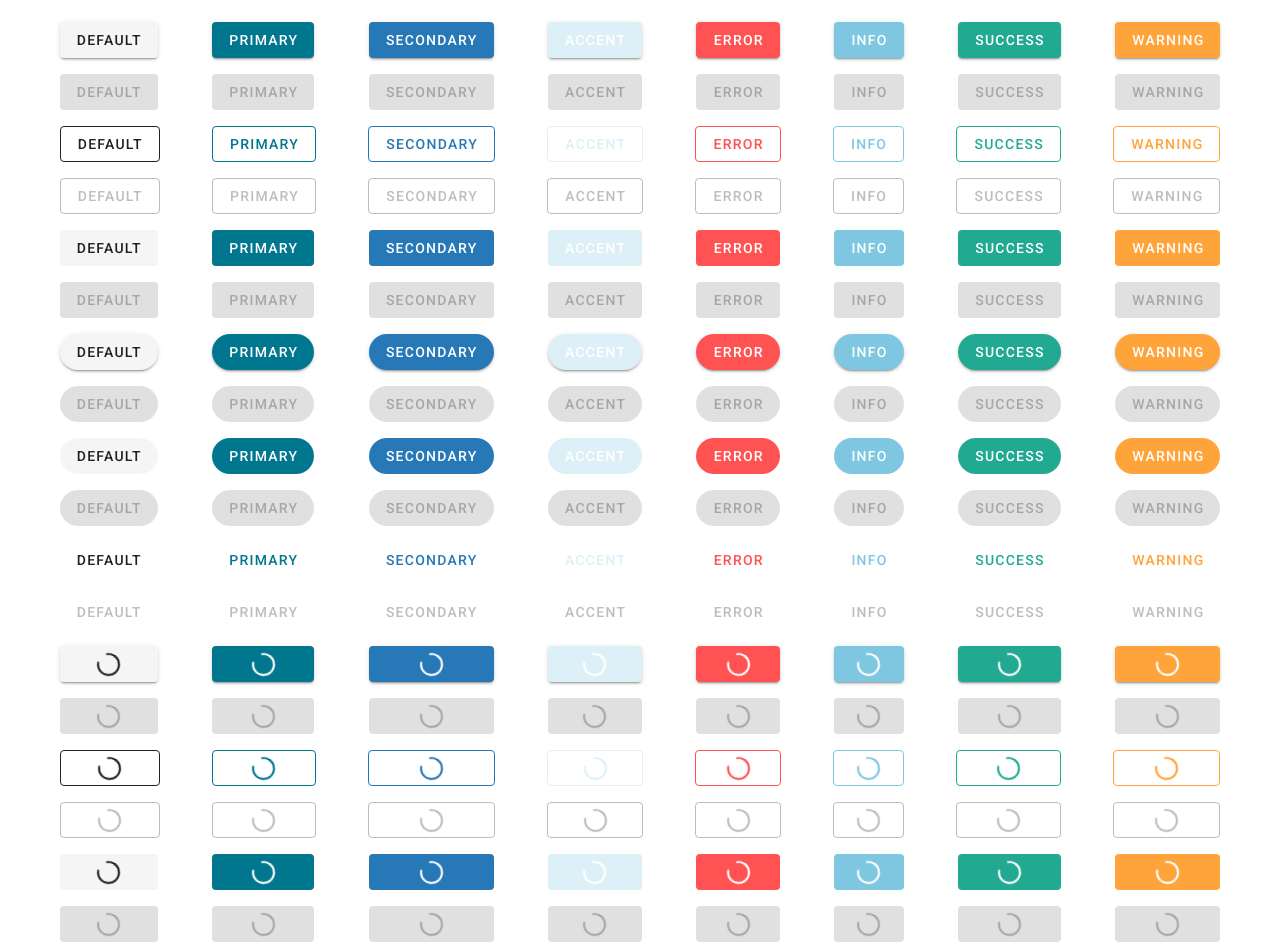
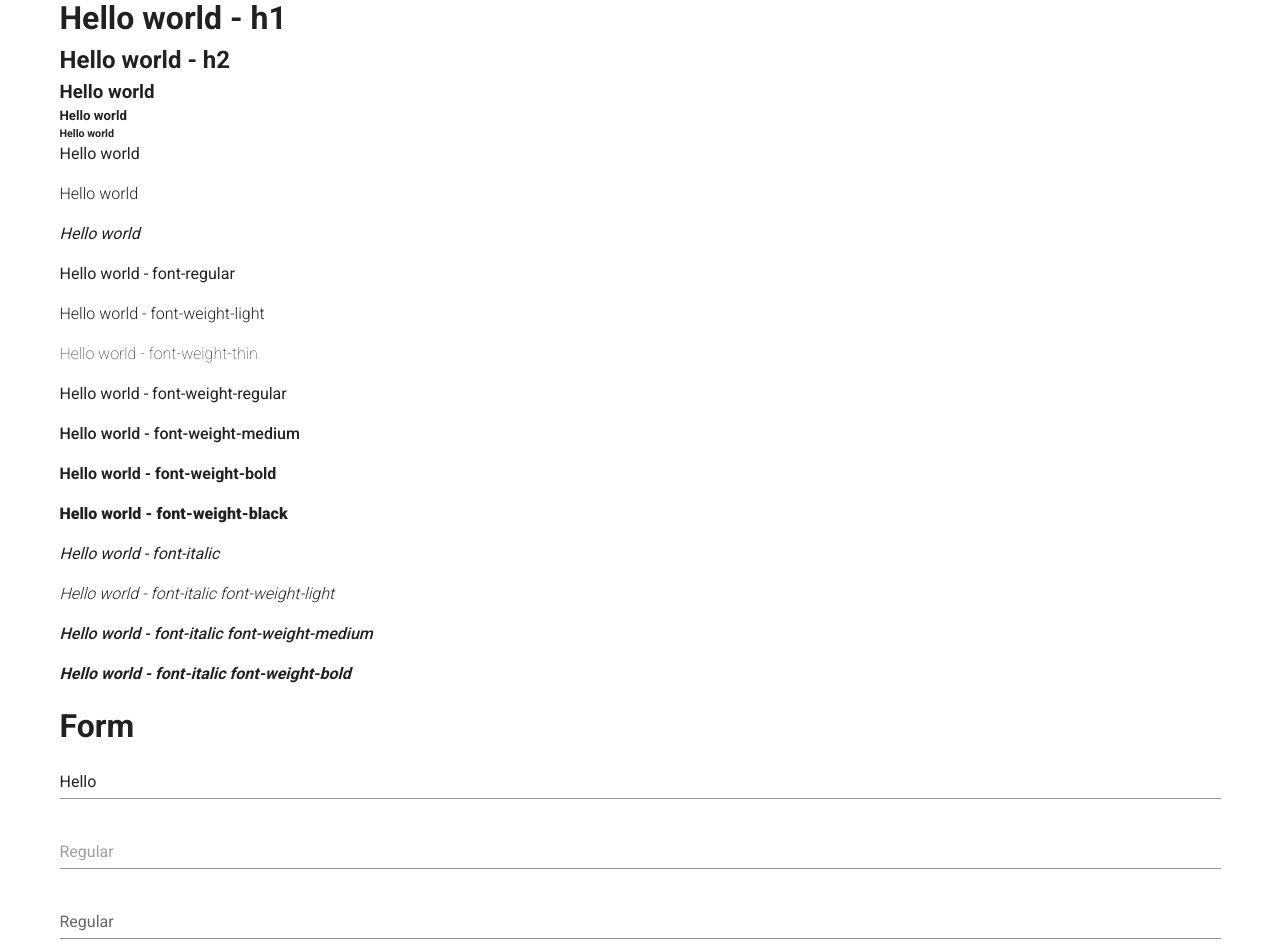
Before and after one commit to luizzzdev/vuetify-design-system, a Vue app: page / in a window 1280 px wide. Shown: the part 1020-1967 px from the top of the page. Built offline with nearby package versions, Linux system fonts and the light colour scheme.

Commit message:
adicionando typography e inputs

```diff
--- a/src/App.vue
+++ b/src/App.vue
@@ -58,6 +58,12 @@
         </div>
       </v-row>
 
+      <h1>Typography</h1>
+      <typography />
+
+      <h1>Form</h1>
+      <forms></forms>
+
       <h1>Buttons</h1>
       <buttons />
     </v-container>
@@ -67,11 +73,15 @@
 <script lang="ts">
 import Vue from 'vue';
 import Buttons from '@/components/Buttons.vue';
+import Typography from '@/components/Typography.vue';
+import Forms from "@/components/Forms.vue";
 
 export default Vue.extend({
   name: 'App',
 
   components: {
+    Forms,
+    Typography,
     Buttons,
   },
 
@@ -82,3 +92,15 @@ export default Vue.extend({
   methods: {},
 });
 </script>
+
+<style>
+/*@font-face {*/
+/*  font-family: Inter;*/
+/*  src: url('assets/Inter-Black.otf') format('opentype');*/
+/*}*/
+
+@import url('https://fonts.googleapis.com/css2?family=Inter:wght@200;300;400;500;600;700&display=swap');
+</style>
+
+<style lang="sass">
+</style>
--- /dev/null
+++ b/src/components/Forms.vue
@@ -0,0 +1,56 @@
+<template>
+  <div>
+    <div v-for="variant in variants" :key="variant">
+      <v-text-field value="Hello" />
+      <v-text-field placeholder="Regular" v-bind="getTypes(variant)" />
+      <v-text-field label="Regular" v-bind="getTypes(variant)" />
+      <v-text-field value="Hello" v-bind="getTypes(variant)" />
+      <v-text-field
+        placeholder="Regular"
+        value="Hello"
+        v-bind="getTypes(variant)"
+      />
+      <v-text-field label="Regular" value="Hello" v-bind="getTypes(variant)" />
+      <v-text-field
+        label="Label"
+        placeholder="Placeholder"
+        v-bind="getTypes(variant)"
+      />
+    </div>
+  </div>
+</template>
+
+<script>
+export default {
+  name: 'Forms',
+  data() {
+    return {
+      variants: [
+        'regular',
+        'solo',
+        'outlined',
+        'dense',
+        'solo dense',
+        'outlined dense',
+        'regular disabled',
+        'solo disabled',
+        'outlined disabled',
+        'dense disabled',
+        'solo dense disabled',
+        'outlined dense disabled',
+      ],
+    };
+  },
+  methods: {
+    getTypes(type) {
+      return type.split(' ').reduce((response, type) => {
+        response[type] = true;
+        return response;
+      }, {});
+      // { [type.type]: true }
+    },
+  },
+};
+</script>
+
+<style scoped></style>
--- /dev/null
+++ b/src/components/Typography.vue
@@ -0,0 +1,46 @@
+<template>
+  <div>
+    <h1>Hello world - h1</h1>
+    <h2>Hello world - h2 </h2>
+    <h3>Hello world</h3>
+    <h5>Hello world</h5>
+    <h6>Hello world</h6>
+    <p>Hello world</p>
+
+    <p class="font-weight-light">Hello world</p>
+    <p class="font-italic">Hello world</p>
+
+    <p
+      v-for="classString in styleAndWeightClasses"
+      :class="classString"
+      :key="classString"
+    >
+      Hello world - {{ classString }}
+    </p>
+  </div>
+</template>
+
+<script>
+export default {
+  name: 'Typography',
+  data() {
+    return {
+      styleAndWeightClasses: [
+        'font-regular',
+        'font-weight-light',
+        'font-weight-thin',
+        'font-weight-regular',
+        'font-weight-medium',
+        'font-weight-bold',
+        'font-weight-black',
+        'font-italic',
+        'font-italic font-weight-light',
+        'font-italic font-weight-medium',
+        'font-italic font-weight-bold',
+      ],
+    };
+  },
+};
+</script>
+
+<style scoped></style>
--- /dev/null
+++ b/src/sass/variables.scss
@@ -0,0 +1,3 @@
+$body-font-family: Inter, Helvetica;
+
+@import '~vuetify/src/styles/styles.sass';
```
